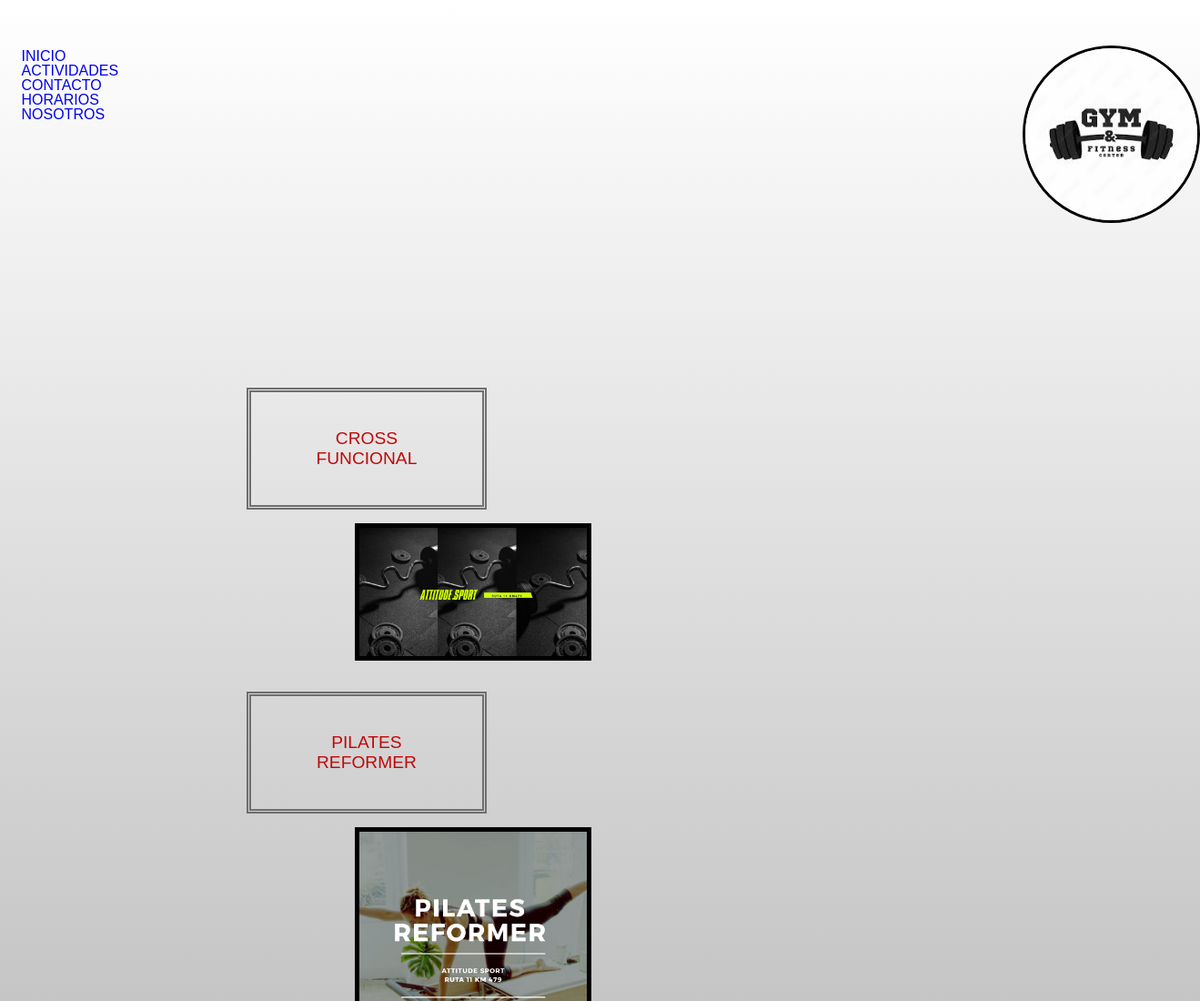
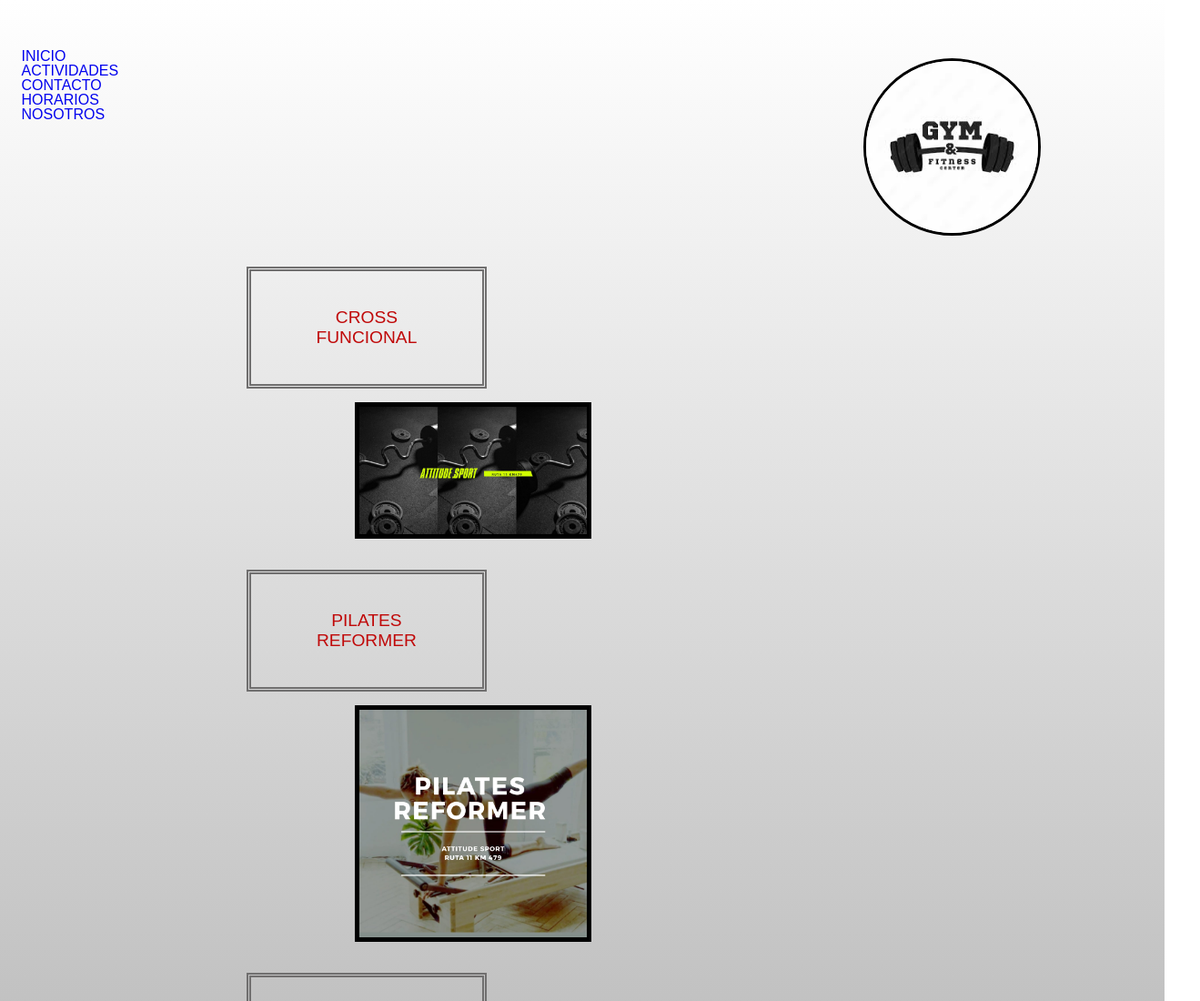
Before and after one commit to Anabel-Rossi/proyecto1, a plain HTML site: page secciones/actividades.html in a window 1280 px wide. Shown: the top 1100 px of the page at 91% size, 1319 px wide, since content can reach past the window. Drawn offline with nearby package versions, Linux system fonts and the light colour scheme.

Commit message:
correcion tutota en actividades

```diff
--- a/estilos/estilos.css
+++ b/estilos/estilos.css
@@ -147,7 +147,7 @@ p {
     display: grid;
     grid-template-rows: 1fr;
     grid-template-columns: 1fr 1fr;
-    margin-top: 10%;
+    margin-top: 0%;
     margin-bottom: 2%;
     margin-left: 20%;
 }
@@ -189,9 +189,9 @@ p {
 
 .imagenAct {
     border-radius: 50%;
-    margin-top: 0%;
-    margin-left: 20%;
-    margin-bottom: 10%;
+    margin-top: 7%;
+    margin-left:-70%;
+    margin-bottom: 0%;
     max-width: 5cm;
     max-height: 5cm;
     border: 3px solid black;
--- a/secciones/actividades.html
+++ b/secciones/actividades.html
@@ -5,6 +5,7 @@
     <meta charset="UTF-8">
     <meta http-equiv="X-UA-Compatible" content="IE=edge">
     <meta name="viewport" content="width=device-width, initial-scale=1.0">
+    <link href="https://unpkg.com/aos@2.3.1/dist/aos.css" rel="stylesheet">
     <link rel="stylesheet" href="../estilos/estilos.css">
     <title>ATTITUDE SPORT</title>
 </head>
@@ -32,13 +33,12 @@
         </nav>
         <section>
             <figure>
-                <img class="imagenAct" src="../img/descarga.jpg" alt="">
+                <img class="imagenAct" src="../img/descarga.jpg" alt="" data-aos="flip-left">
             </figure>
         </section>
+
     </header>
     <main class="mainActividades">
-
-
 
         <section class="parrafoAct">
 
@@ -68,7 +68,10 @@
             </h2>
         </footer>
     </main>
-
+    <script src="https://unpkg.com/aos@2.3.1/dist/aos.js"></script>
+    <script>
+        AOS.init();
+      </script>
 
 </body>
 
```
